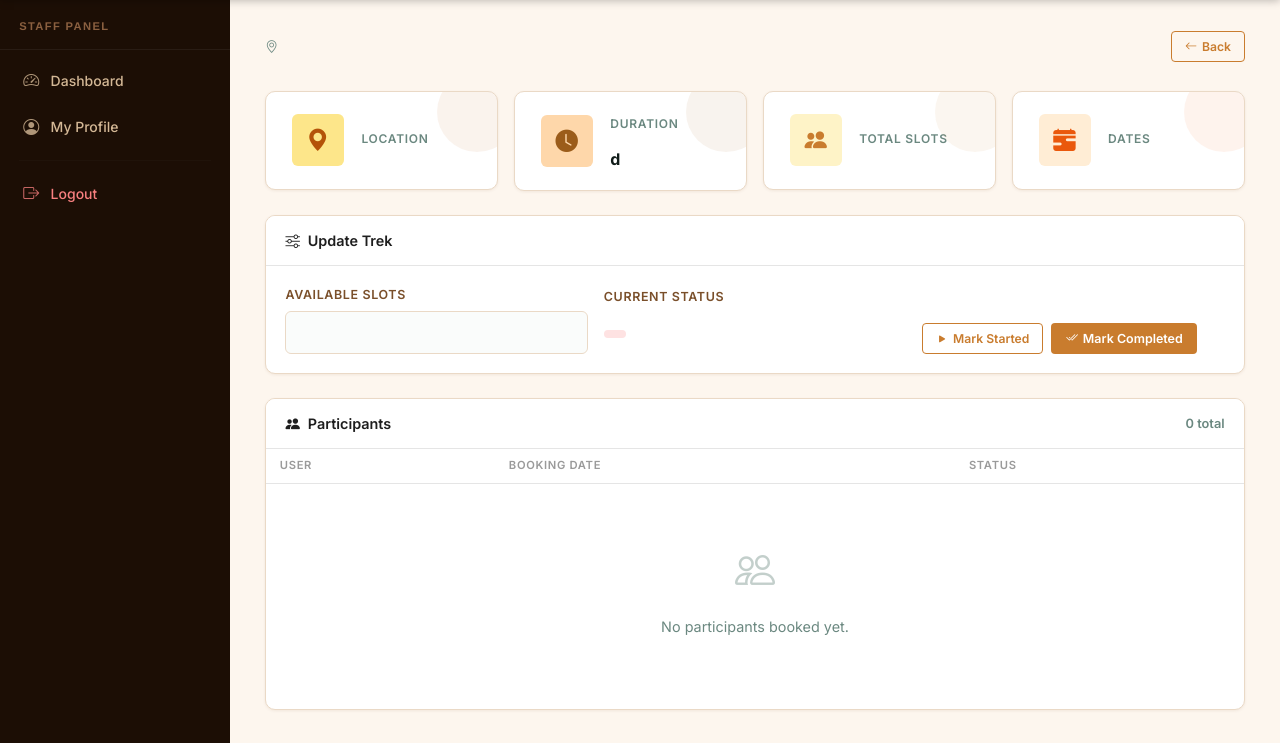
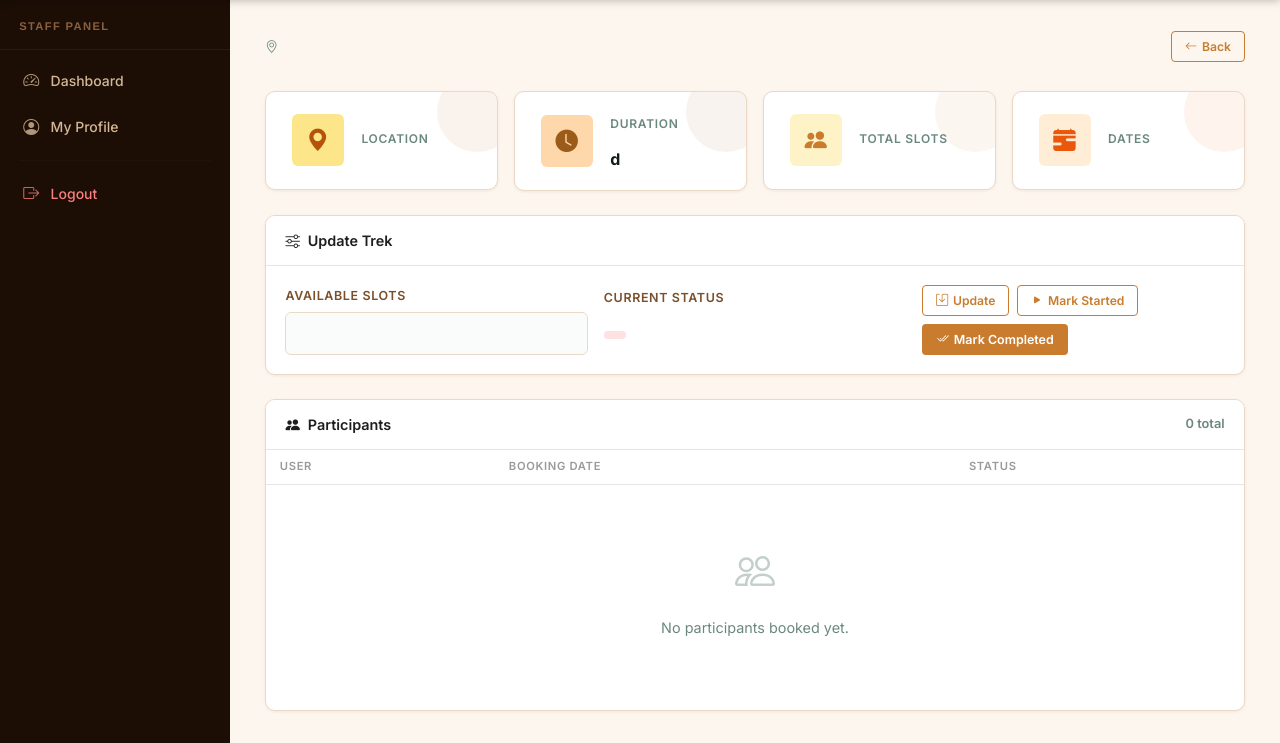
Before and after one commit to 23f1000825/trekking-management-application, a Python web app: template templates/staff/trek.html in a window 1280 px wide. Shown: the part 57-800 px from the top of the page. Run offline with Jinja, Linux system fonts and the light colour scheme; the template is opened without the code that fills it, so the values that code supplies are empty.

Commit message:
Add trek update button

```diff
--- a/templates/staff/trek.html
+++ b/templates/staff/trek.html
@@ -97,12 +97,19 @@
                 </div>
                 <div class="col-md-4">
                     <div style="display:flex; gap:.5rem; flex-wrap:wrap;">
+
+                        <button type="submit" name="action" value="update" class="btn-tm-secondary">
+                            <i class="bi bi-save"></i> Update
+                        </button>
+
                         <button type="submit" name="action" value="started" class="btn-tm-secondary">
                             <i class="bi bi-play-fill"></i> Mark Started
                         </button>
+
                         <button type="submit" name="action" value="completed" class="btn-tm-primary">
                             <i class="bi bi-check2-all"></i> Mark Completed
                         </button>
+
                     </div>
                 </div>
             </div>
```
